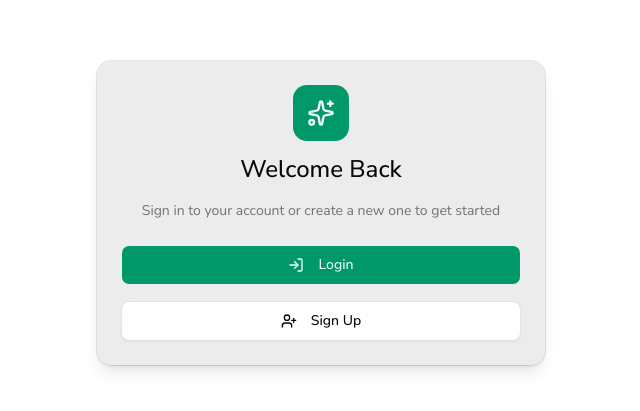
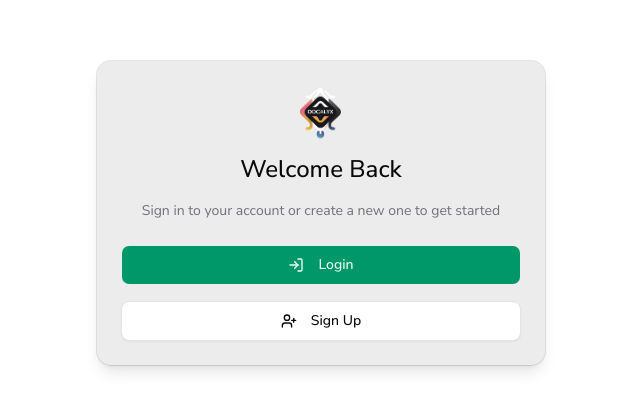
Before and after one commit to dharayush7/docalyx, a Next.js app in the folder client/: page /auth in a window 1280 px wide. Shown: the part 187-598 px from the top of the page, without its empty margins (319-959 px from the left). Built offline with nearby package versions, Linux system fonts and the light colour scheme; no server answers.

Commit message:
style(auth): replace sparkles icon with docalyx logo in auth card header

```diff
--- a/client/src/app/auth/main.tsx
+++ b/client/src/app/auth/main.tsx
@@ -7,16 +7,24 @@ import {
   CardHeader,
   CardTitle,
 } from "@/components/ui/card";
-import { LogIn, Sparkles, UserPlus } from "lucide-react";
+import { LogIn, UserPlus } from "lucide-react";
 import { useRouter } from "next/navigation";
+import logo from "@/assets/docalyx.png";
+import Image from "next/image";
 
 export default function Main() {
   const router = useRouter();
   return (
     <Card className="w-full max-w-md shadow-lg">
       <CardHeader className="space-y-3 text-center">
-        <div className="mx-auto w-14 h-14 bg-primary rounded-xl flex items-center justify-center mb-2">
-          <Sparkles className="w-7 h-7 text-primary-foreground" />
+        <div className="mx-auto w-14 h-14 rounded-xl flex items-center justify-center mb-2">
+          <Image
+            src={logo}
+            alt="Logo"
+            className="w-fit h-full"
+            width={100}
+            height={100}
+          />
         </div>
         <CardTitle className="text-2xl">Welcome Back</CardTitle>
         <CardDescription>
```
